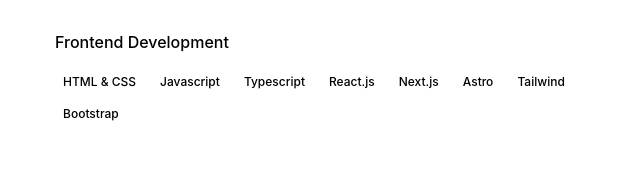
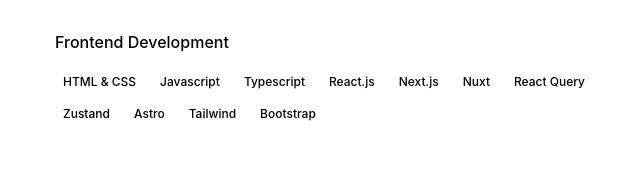
Before and after one commit to laurentcodes/laurent-portfolio-minimal, a Next.js app: page /skills in a window 1280 px wide. Shown: the part 346-522 px from the top of the page, without its empty margins (305-945 px from the left). Built offline with nearby package versions, Linux system fonts and the light colour scheme.

Commit message:
Add React Query, Zustand, and Nuxt to skills list

```diff
--- a/app/skills/page.tsx
+++ b/app/skills/page.tsx
@@ -27,6 +27,9 @@
                         'Typescript',
                         'React.js',
                         'Next.js',
+                        'Nuxt',
+                        'React Query',
+                        'Zustand',
                         'Astro',
                         'Tailwind',
                         'Bootstrap',
```
Lines whose indentation alone changed are shown as unchanged.
